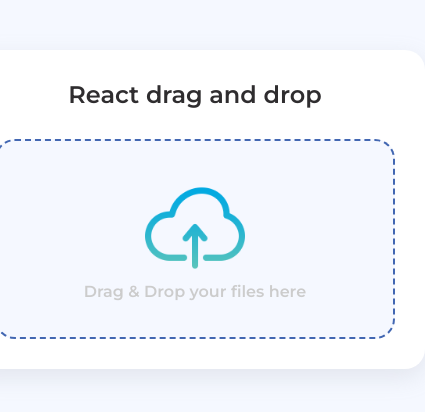
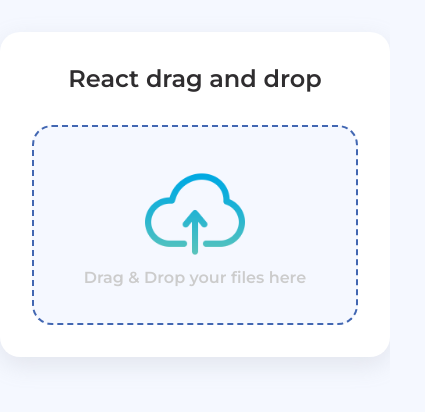
Before and after one commit to Alireza-Waterface/React-drag-and-drop, a React (Create React App) app: page / in a window 390 px wide. Shown: the top 412 px of the page, 425 px wide, since content can reach past the window. Built offline with nearby package versions, Linux system fonts and the light colour scheme.

Commit message:
responsive modifications

```diff
--- a/src/App.css
+++ b/src/App.css
@@ -20,19 +20,28 @@ body {
     font-family: "Montserrat", sans-serif;
     background-color: var(--body-bg);
     color: var(--txt-color);
+}
+
+#root {
+    width: 100%;
     display: flex;
     justify-content: center;
-    padding-top: 50px;
 }
 
 .box {
     background-color: var(--box-bg);
-    padding: 30px;
     border-radius: 20px;
     box-shadow: var(--box-shadow);
+    width: 100%;
+    max-width: 400px;
+    display: flex;
+    flex-direction: column;
+    align-items: center;
+    padding: 2rem;
+    margin-top: 2rem;
 }
 
 .header {
-    margin-bottom: 30px;
+    margin-bottom: 2rem;
     text-align: center;
 }
--- a/src/components/dropFileInput.css
+++ b/src/components/dropFileInput.css
@@ -1,6 +1,6 @@
 .drop-file-input {
     position: relative;
-    width: 400px;
+    width: 100%;
     height: 200px;
     border: 2px dashed var(--border-color);
     border-radius: 20px;
```
